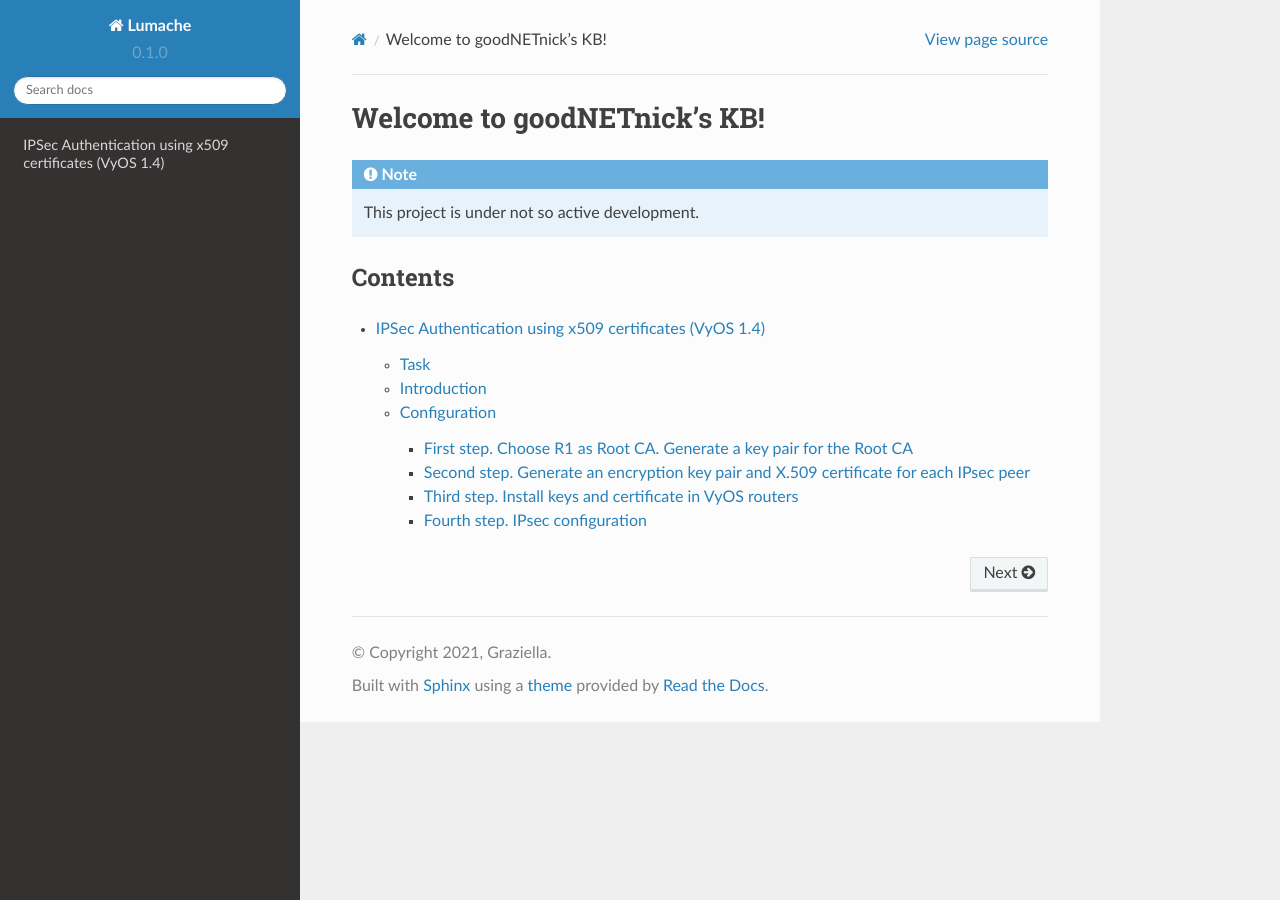
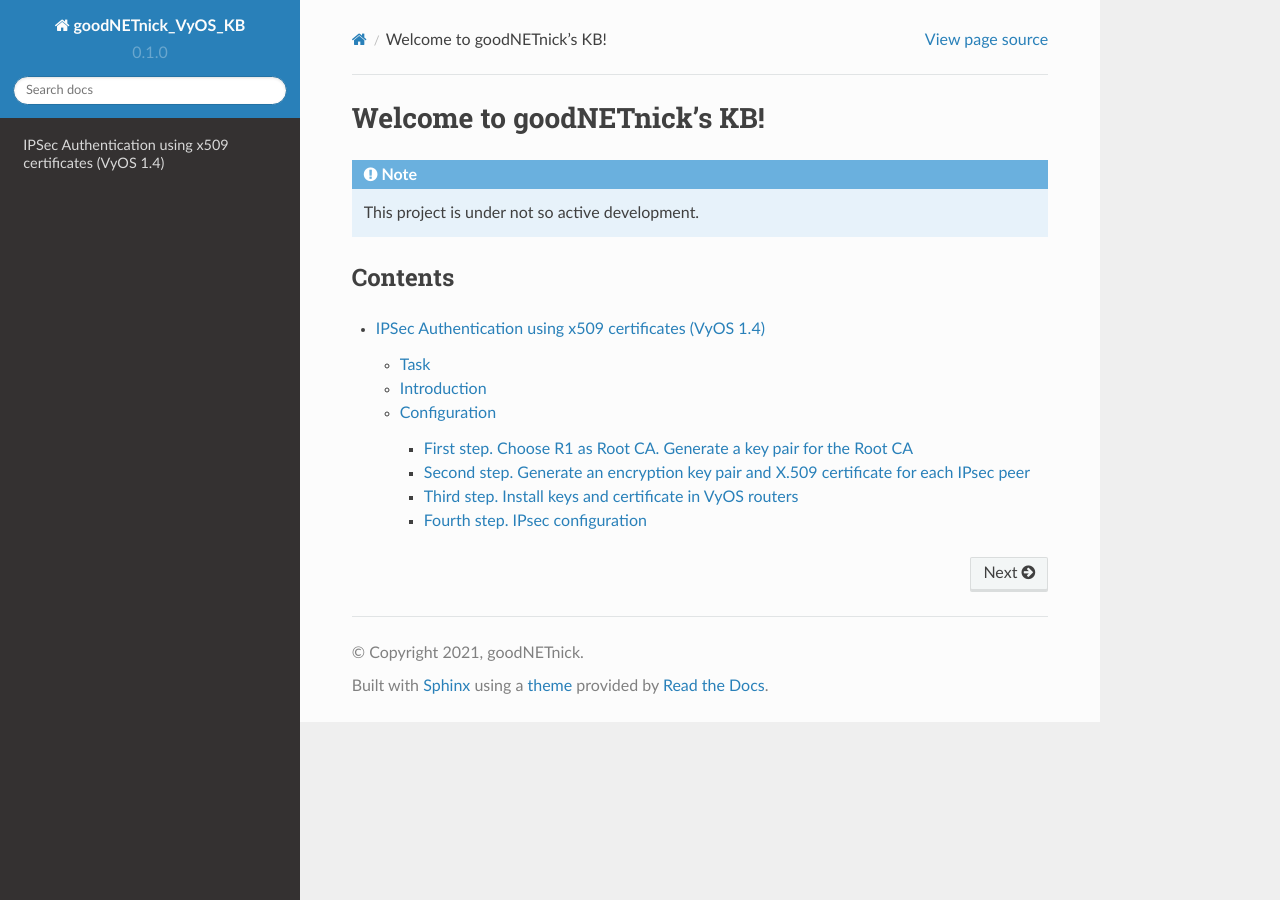
Before and after one commit to goodNETnick/VyOS_KB, a Sphinx documentation site: the page built from docs/source/index.rst, in a window 1280 px wide. Built offline with Sphinx 7.4.7 and the Read the Docs theme 2.0.0, drawn with Linux system fonts in a browser that asks for light colours.

Commit message:
Update conf.py

```diff
--- a/docs/source/conf.py
+++ b/docs/source/conf.py
@@ -2,9 +2,9 @@
 
 # -- Project information
 
-project = 'Lumache'
-copyright = '2021, Graziella'
-author = 'Graziella'
+project = 'goodNETnick_VyOS_KB'
+copyright = '2021, goodNETnick'
+author = 'goodNETnick'
 
 release = '0.1'
 version = '0.1.0'
```
